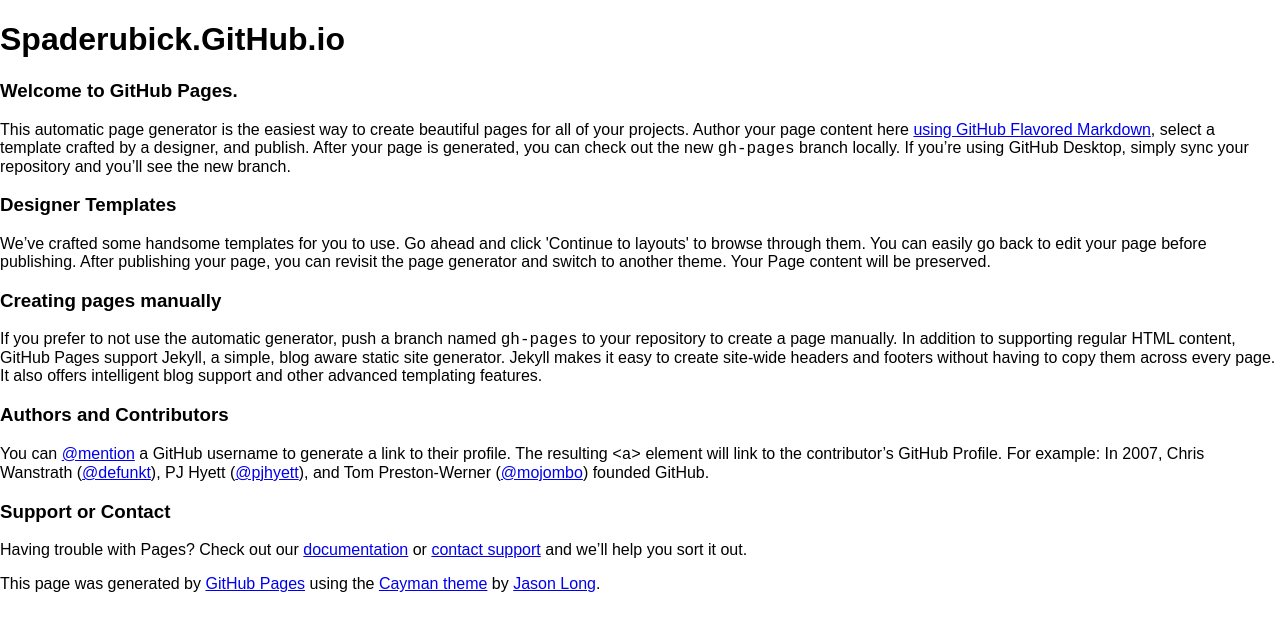
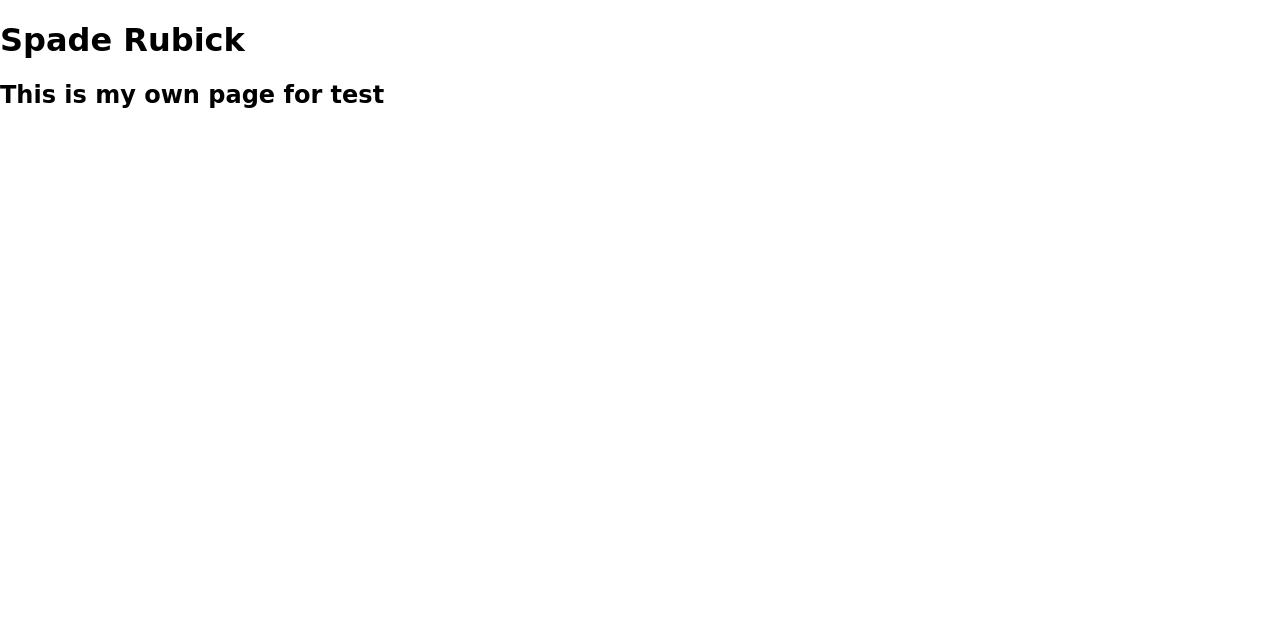
Before and after one commit to SpadeRubick/Gary, a plain HTML site: page index.html in a window 1280 px wide. Drawn offline with Linux system fonts and the light colour scheme; a web font is replaced by a local one.

Commit message:
font setting

```diff
--- a/index.html
+++ b/index.html
@@ -4,35 +4,17 @@
 <head>
     <meta charset="UTF-8">
     <title>Spade Rubick</title>
-    <meta name="viewport" content="width=device-width, initial-scale=1">
-    <link rel="stylesheet" type="text/css" href="/src/css/normalize.css" media="screen">
-    <link href='https://fonts.googleapis.com/css?family=Open+Sans:400,700' rel='stylesheet' type='text/css'>
+    <meta name="viewport" content="width=device-width, user-scalable=no, initial-scale=1.0, maximum-scale=1.0, minimum-scale=1.0" />
+    <link href='http://fonts.useso.com/css?family=Galada|Indie+Flower&text=abcdefghijklmnopqrstuvwxyzABCDEFGHIJKLMNOPQRSTUVWXYZ' rel='stylesheet' type='text/css'>
+    <!-- <link href='https://fonts.googleapis.com/css?family=Galada|Indie+Flower&text=abcdefghijklmnopqrstuvwxyzABCDEFGHIJKLMNOPQRSTUVWXYZ' rel='stylesheet' type='text/css'> -->
+    <link rel="stylesheet" type="text/css" href="/src/css/normalize.css">
+    <link rel="stylesheet" type="text/css" href="/src/css/index.css">
 </head>
 
 <body>
-    <section class="page-header">
-        <h1 class="project-name">Spaderubick.GitHub.io</h1>
-        <h2 class="project-tagline"></h2>
-    </section>
-    <section class="main-content">
-        <h3>
-<a id="welcome-to-github-pages" class="anchor" href="#welcome-to-github-pages" aria-hidden="true"><span aria-hidden="true" class="octicon octicon-link"></span></a>Welcome to GitHub Pages.</h3>
-        <p>This automatic page generator is the easiest way to create beautiful pages for all of your projects. Author your page content here <a href="https://guides.github.com/features/mastering-markdown/">using GitHub Flavored Markdown</a>, select a template crafted by a designer, and publish. After your page is generated, you can check out the new <code>gh-pages</code> branch locally. If you’re using GitHub Desktop, simply sync your repository and you’ll see the new branch.</p>
-        <h3>
-<a id="designer-templates" class="anchor" href="#designer-templates" aria-hidden="true"><span aria-hidden="true" class="octicon octicon-link"></span></a>Designer Templates</h3>
-        <p>We’ve crafted some handsome templates for you to use. Go ahead and click 'Continue to layouts' to browse through them. You can easily go back to edit your page before publishing. After publishing your page, you can revisit the page generator and switch to another theme. Your Page content will be preserved.</p>
-        <h3>
-<a id="creating-pages-manually" class="anchor" href="#creating-pages-manually" aria-hidden="true"><span aria-hidden="true" class="octicon octicon-link"></span></a>Creating pages manually</h3>
-        <p>If you prefer to not use the automatic generator, push a branch named <code>gh-pages</code> to your repository to create a page manually. In addition to supporting regular HTML content, GitHub Pages support Jekyll, a simple, blog aware static site generator. Jekyll makes it easy to create site-wide headers and footers without having to copy them across every page. It also offers intelligent blog support and other advanced templating features.</p>
-        <h3>
-<a id="authors-and-contributors" class="anchor" href="#authors-and-contributors" aria-hidden="true"><span aria-hidden="true" class="octicon octicon-link"></span></a>Authors and Contributors</h3>
-        <p>You can <a href="https://help.github.com/articles/basic-writing-and-formatting-syntax/#mentioning-users-and-teams" class="user-mention">@mention</a> a GitHub username to generate a link to their profile. The resulting <code>&lt;a&gt;</code> element will link to the contributor’s GitHub Profile. For example: In 2007, Chris Wanstrath (<a href="https://github.com/defunkt" class="user-mention">@defunkt</a>), PJ Hyett (<a href="https://github.com/pjhyett" class="user-mention">@pjhyett</a>), and Tom Preston-Werner (<a href="https://github.com/mojombo" class="user-mention">@mojombo</a>) founded GitHub.</p>
-        <h3>
-<a id="support-or-contact" class="anchor" href="#support-or-contact" aria-hidden="true"><span aria-hidden="true" class="octicon octicon-link"></span></a>Support or Contact</h3>
-        <p>Having trouble with Pages? Check out our <a href="https://help.github.com/pages">documentation</a> or <a href="https://github.com/contact">contact support</a> and we’ll help you sort it out.</p>
-        <footer class="site-footer">
-            <span class="site-footer-credits">This page was generated by <a href="https://pages.github.com">GitHub Pages</a> using the <a href="https://github.com/jasonlong/cayman-theme">Cayman theme</a> by <a href="https://twitter.com/jasonlong">Jason Long</a>.</span>
-        </footer>
+    <section class="g-header">
+        <h1 class="">Spade Rubick</h1>
+        <h2 class="">This is my own page for test</h2>
     </section>
 </body>
 
--- /dev/null
+++ b/src/css/index.css
@@ -0,0 +1,6 @@
+.g-header h1{
+    font-family: 'Indie Flower', cursive;
+}
+.g-header h2 {
+    font-family: 'Galada', cursive;
+}
```
